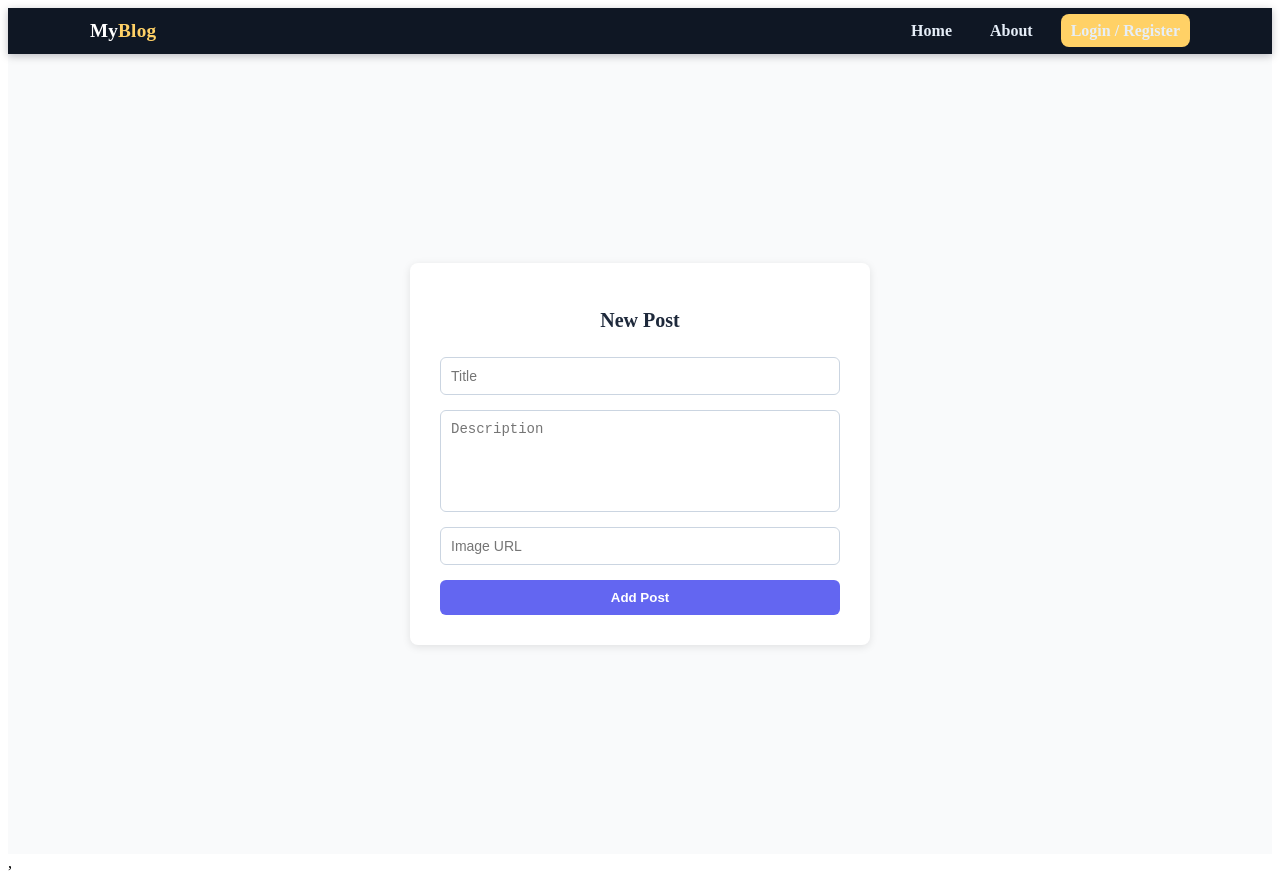
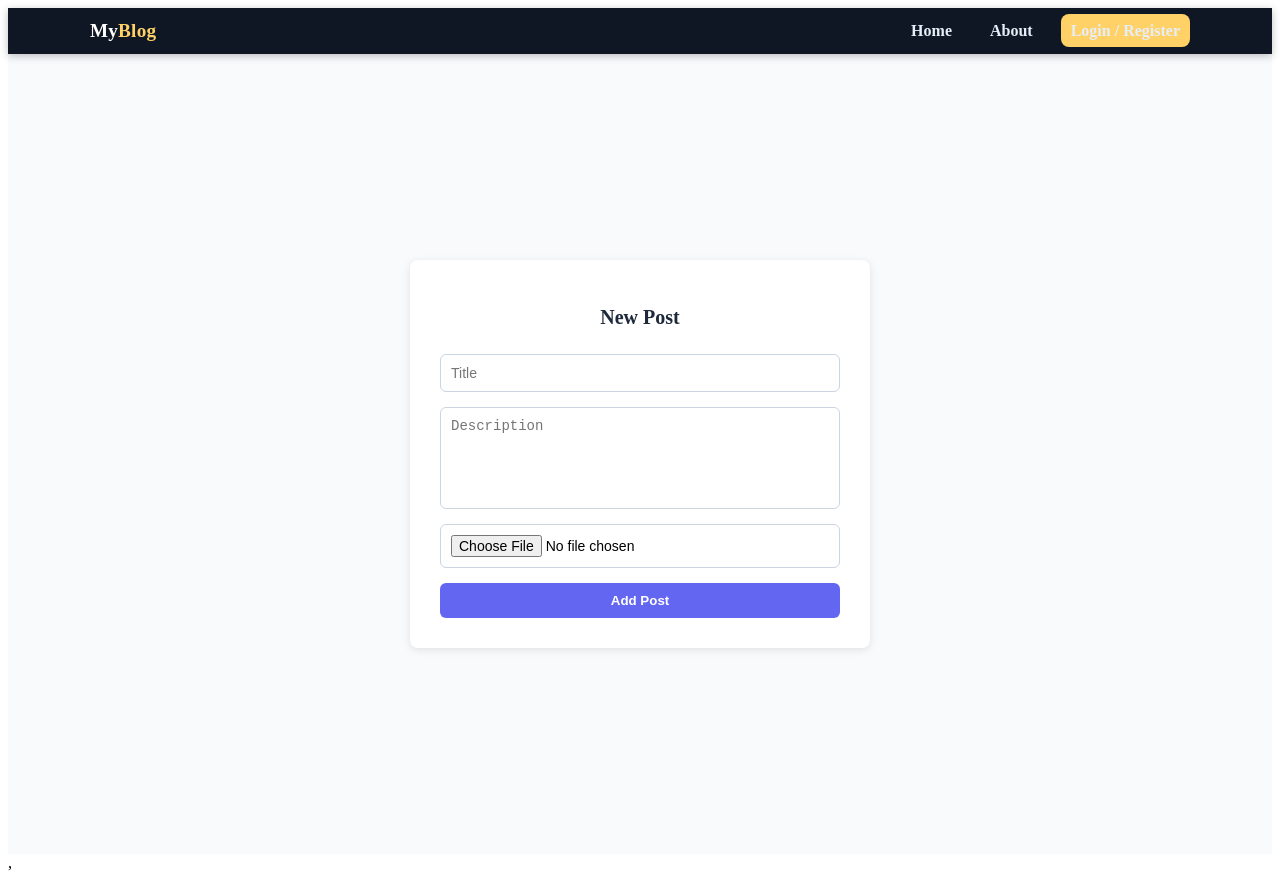
Before and after one commit to engbasel/React-Blog-App, a React (Vite) app: page /add in a window 1280 px wide. Built offline with nearby package versions, Linux system fonts and the light colour scheme.

Commit message:
`Added image upload and preview functionality to AddPost component`

```diff
--- a/src/features/posts/AddPost.css
+++ b/src/features/posts/AddPost.css
@@ -54,3 +54,14 @@
   .addpost-button:hover {
     background: #4f46e5;
   }
+  .preview {
+    text-align: center;
+  }
+
+  .preview-img {
+    margin-top: 10px;
+    max-width: 100%;
+    max-height: 200px;
+    border-radius: 6px;
+    box-shadow: 0 2px 6px rgba(0, 0, 0, 0.2);
+  }
--- a/src/features/posts/AddPost.jsx
+++ b/src/features/posts/AddPost.jsx
@@ -4,12 +4,26 @@ import "./AddPost.css"; // استدعاء ملف css
 export default function AddPost() {
   const [title, setTitle] = useState("");
   const [description, setDescription] = useState("");
-  const [image, setImage] = useState("");
+  const [image, setImage] = useState(null);
+  const [preview, setPreview] = useState(null);
+
+  const handleImageChange = (e) => {
+    const file = e.target.files[0]; // أول صورة يختارها
+    if (file) {
+      setImage(file);
+      setPreview(URL.createObjectURL(file));
+    }
+  };
 
   const handleSubmit = (e) => {
     e.preventDefault();
-    console.log({ title, description, image });
-    // هنا هتعمل إضافة البوست (API أو state)
+
+    console.log({
+      title,
+      description,
+      image,
+    });
+
   };
 
   return (
@@ -33,12 +47,18 @@ export default function AddPost() {
         ></textarea>
 
         <input
-          type="text"
-          placeholder="Image URL"
-          value={image}
-          onChange={(e) => setImage(e.target.value)}
+          type="file"
+          accept="image/*"
+          onChange={handleImageChange}
           className="addpost-input"
         />
+
+          {preview && (
+          <div className="preview">
+            <p>Image Preview:</p>
+            <img src={preview} alt="preview" className="preview-img" />
+          </div>
+        )}
 
         <button type="submit" className="addpost-button">
           Add Post
```
